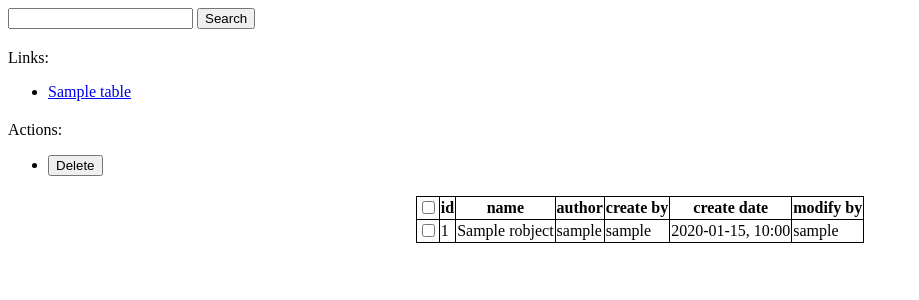
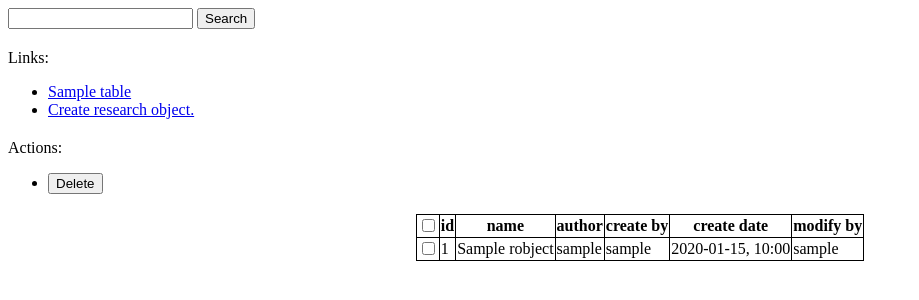
Before and after one commit to admed/biodb_TDD, a Django app: template biodb/projects/templates/projects/robjects_list.html in a window 1280 px wide. Shown: the top 300 px of the page, without its empty margins (0-919 px from the left). Run offline with Django 3.2, Linux system fonts and the light colour scheme; tables that the repository leaves empty hold one stand-in row (values such as "Sample post"); the template is opened without the code that fills it: values that come from a table or form of the project are taken from there, most other values are stand-ins (such as "Sample title", 1, 10 or a date in 2020); parts of the project's set-up code (start-up, migrations or seed data) failed here and were passed over; some libraries are stand-ins or nearby versions.

Commit message:
Add robject_create link to robjects list

```diff
--- a/biodb/projects/templates/projects/robjects_list.html
+++ b/biodb/projects/templates/projects/robjects_list.html
@@ -15,6 +15,11 @@
       <a
       href="{% url 'projects:samples:sample_list' project_name=request.resolver_match.kwargs.project_name %}">
         Sample table
+      </a>
+    </li>
+    <li>
+      <a href="{% url 'projects:robjects:robject_create' project_name=request.resolver_match.kwargs.project_name %}">
+        Create research object.
       </a>
     </li>
   </ul>
```
